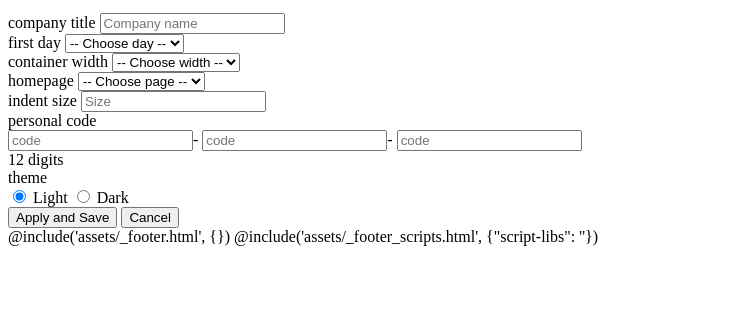
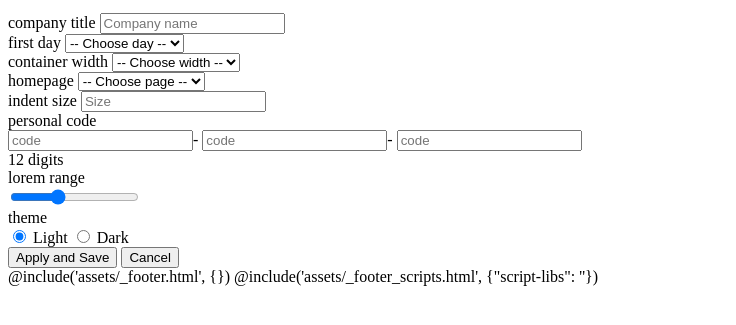
Before and after one commit to aBuldakov10/demo-html, a website: page app/templates_html/preferences.html in a window 1280 px wide. Shown: the part 127-452 px from the top of the page, without its empty margins (0-736 px from the left). Drawn offline with nearby package versions, Linux system fonts and the light colour scheme.

Commit message:
Add form range to preferences

```diff
--- a/app/scss/components/base/_form.scss
+++ b/app/scss/components/base/_form.scss
@@ -128,8 +128,8 @@
       margin-top: -10px;
       width: 25px;
       height: 25px;
-      border: 3px solid $border-clr;
-      background: $txt-clr-100;
+      border: 3px solid $txt-clr-300;
+      background: $primary-clr-500;
       border-radius: 50%;
       cursor: pointer;
     }
@@ -139,8 +139,8 @@
       margin-top: -10px;
       width: 25px;
       height: 25px;
-      border: 3px solid $border-clr;
-      background: $txt-clr-100;
+      border: 3px solid $txt-clr-300;
+      background: $primary-clr-500;
       border-radius: 50%;
       cursor: pointer;
     }
@@ -148,13 +148,13 @@
     &::-webkit-slider-runnable-track {
       height: 6px;
       border-radius: 10px;
-      background-color: $txt-clr-100;
+      background-color: $border-clr;
     }
 
     &::-moz-range-track {
       height: 6px;
       border-radius: 10px;
-      background-color: $txt-clr-100;
+      background-color: $border-clr;
     }
   }
 }
--- a/app/scss/components/custom/_preferences.scss
+++ b/app/scss/components/custom/_preferences.scss
@@ -54,3 +54,28 @@
     background-size: contain;
   }
 }
+
+// Range
+.form-range {
+  &__heading {
+    display: flex;
+    justify-content: space-between;
+    gap: 30px;
+    margin-bottom: 5px;
+    color: $txt-clr-800;
+  }
+
+  &__title {
+    margin-bottom: 0;
+  }
+
+  &__value {
+    min-width: 55px;
+    text-align: right;
+  }
+}
+
+.range-wrapper {
+  display: flex;
+  flex-grow: 1;
+}
--- a/app/templates_html/preferences.html
+++ b/app/templates_html/preferences.html
@@ -104,6 +104,20 @@
           </div>
         </div>
 
+        <!-- Range -->
+        <div class="form__group">
+          <div class="form__label form-range">
+            <div class="form__label-name form-range__heading">
+              <span class="form-range__title">lorem range</span>
+            </div>
+
+            <div class="range-wrapper">
+              <input class="js-form-range form-range__input" type="range" name="range" min="" max="100" step="1" value="35">
+              <span class="js-form-range-value form-range__value"></span>
+            </div>
+          </div>
+        </div>
+
         <!-- Theme -->
         <div class="form__group">
           <div class="form__label">
```
Also changed, not shown: app/js/main.js (+10 -0 lines).
